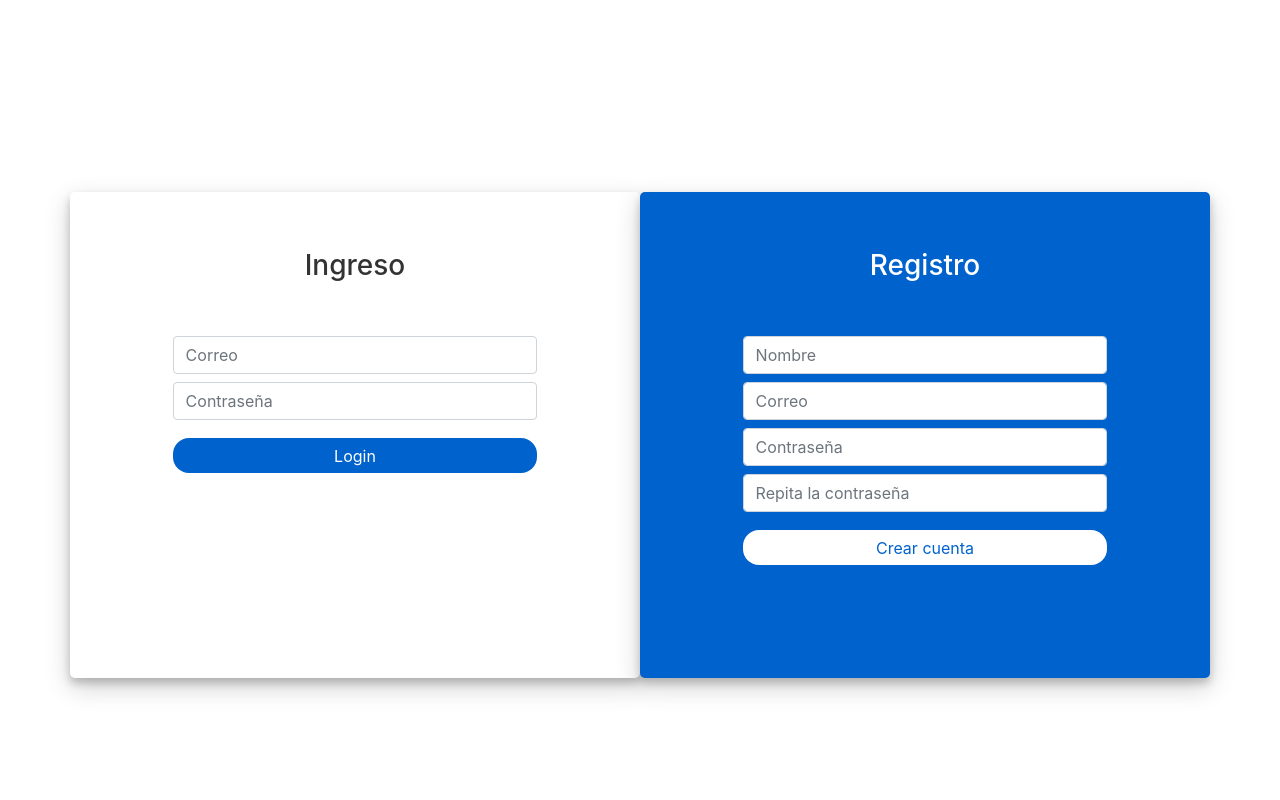
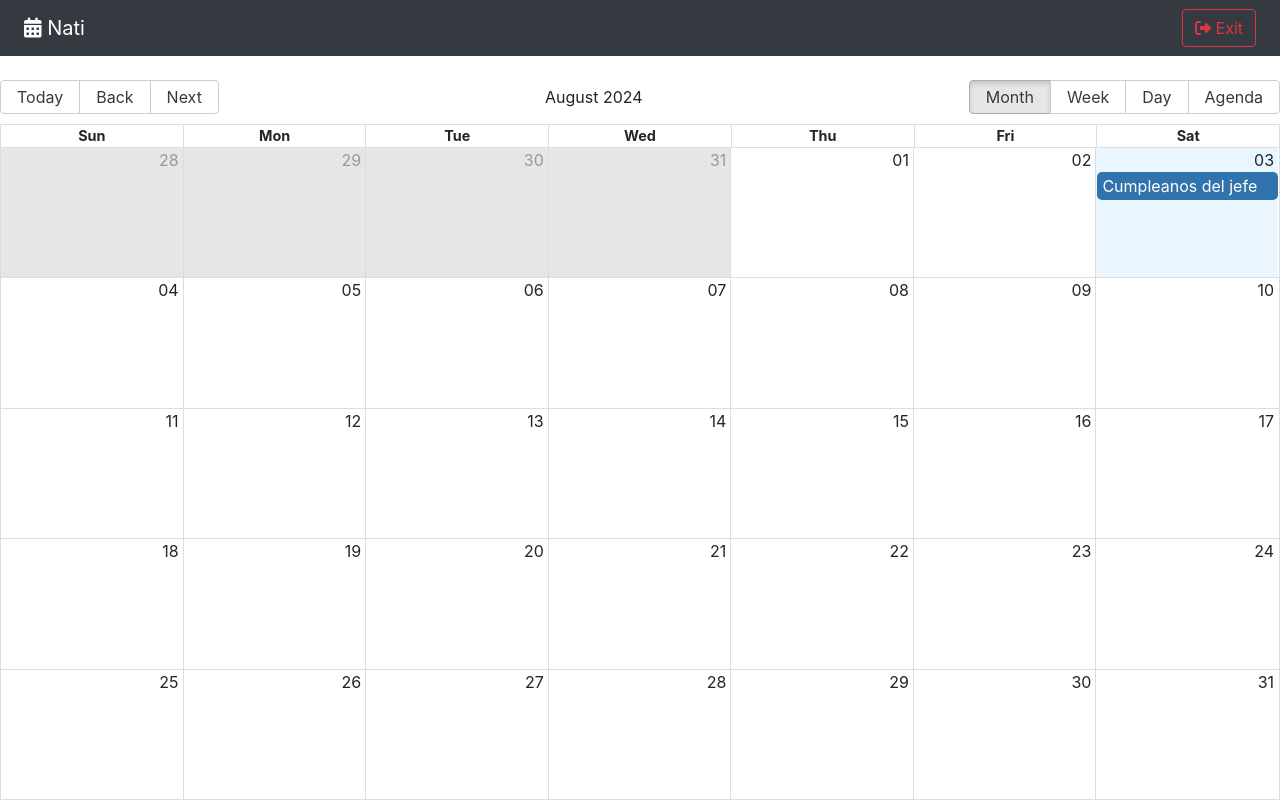
Before and after one commit to maxnatalia/calendar-app, a React (Vite) app: page / in a window 1280 px wide. Before the commit this address led to /auth/login. Built offline with nearby package versions, Linux system fonts and the light colour scheme.

Commit message:
changed authStatus - working on calendar

```diff
--- a/src/router/AppRouter.jsx
+++ b/src/router/AppRouter.jsx
@@ -4,7 +4,7 @@ import { LoginPage } from "../auth";
 import { CalendarPage } from "../calendar";
 
 export const AppRouter = () => {
-  const authStatus = "not-authenticated";
+  const authStatus = "authenticated";
   return (
     <Routes>
       {authStatus === "not-authenticated" ? (
```
